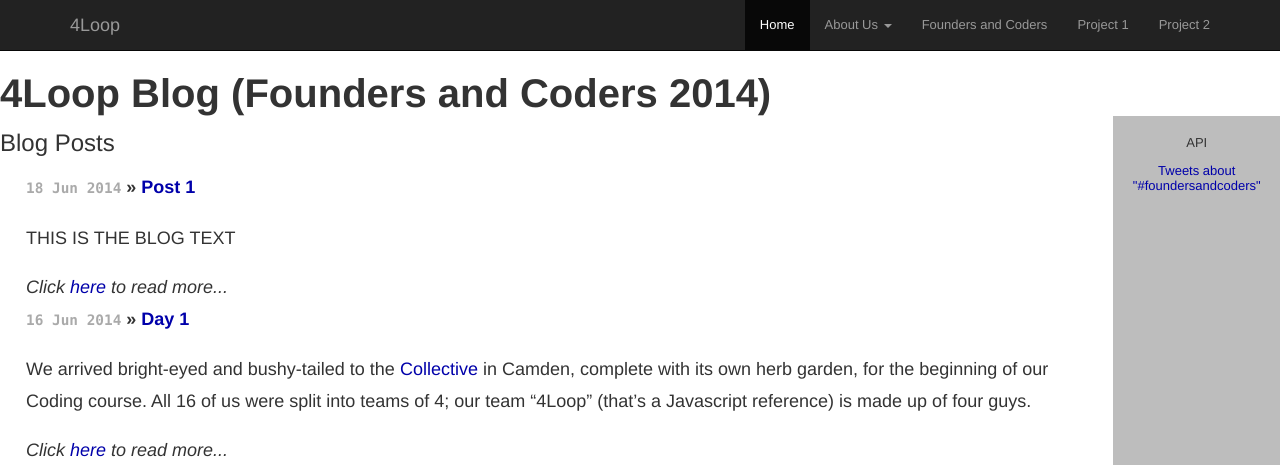
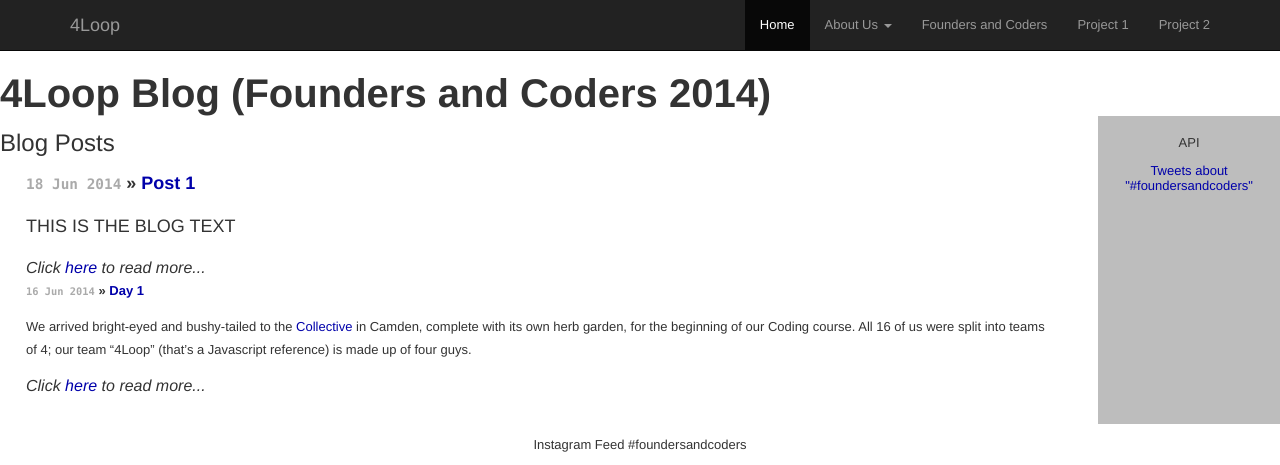
Before and after one commit to wsfan/4loop, a Jekyll site: the page built from index.html, in a window 1280 px wide. Shown: the top 465 px of the page. Built offline with Jekyll 4.4.1, drawn with Linux system fonts in a browser that asks for light colours; comment, search, counter and statistics services are not loaded; grey boxes are pictures that could not be loaded.

Commit message:
Update index.html

```diff
--- a/index.html
+++ b/index.html
@@ -12,10 +12,10 @@ title: Your New Jekyll Site
   <ul class="posts">
     {% for post in site.posts %}
       <li><span><b>{{ post.date | date_to_string }}</span> &raquo; <a href="{{ post.url | remove_first:'/'}}">{{ post.title }}</a></b>
-        {{ post.excerpt }} <i>Click <a href="{{ post.url | remove_first:'/'}}">here</a> to read more...</i>
+        {{ post.excerpt }}   </font><font size="3"><i>Click <a href="{{ post.url | remove_first:'/'}}">here</a> to read more...</i></font>
         </li>
     {% endfor %}
-    </font>
+
   </ul>
   </div>
 </div>
```
